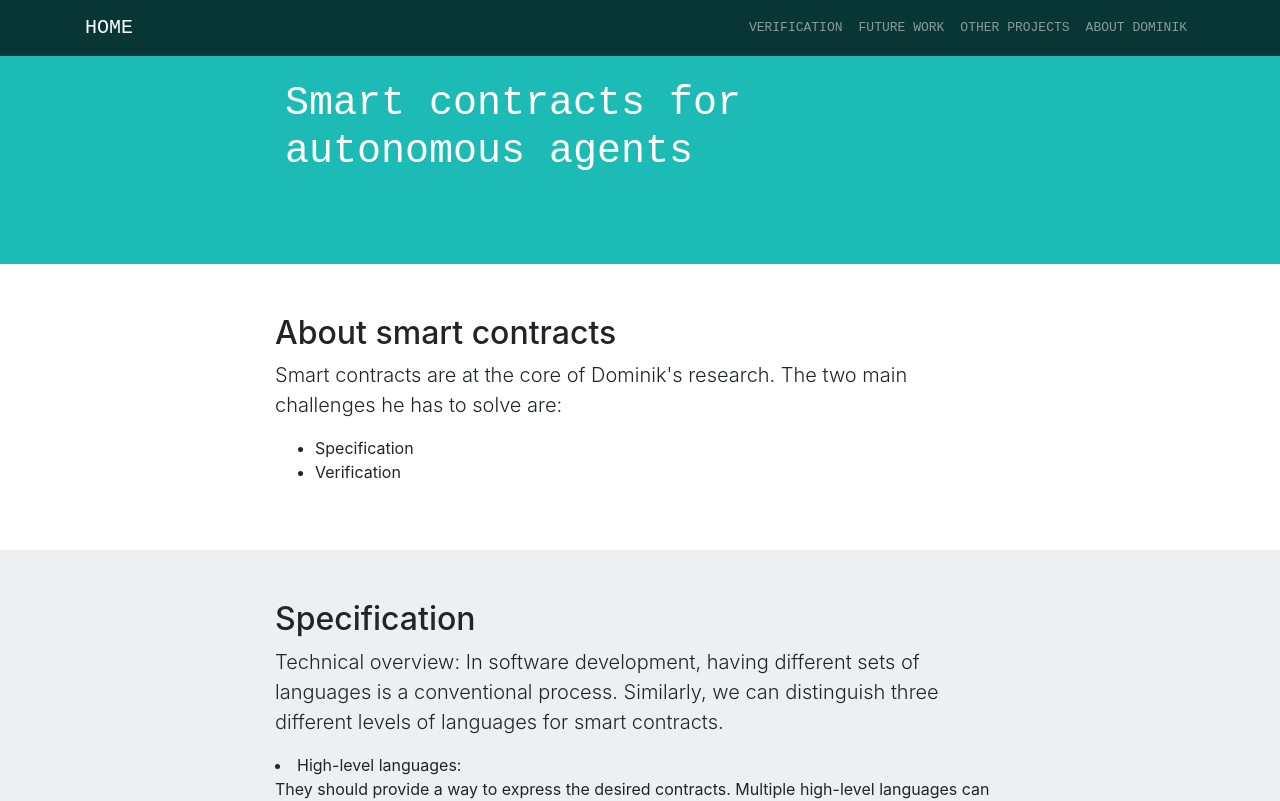
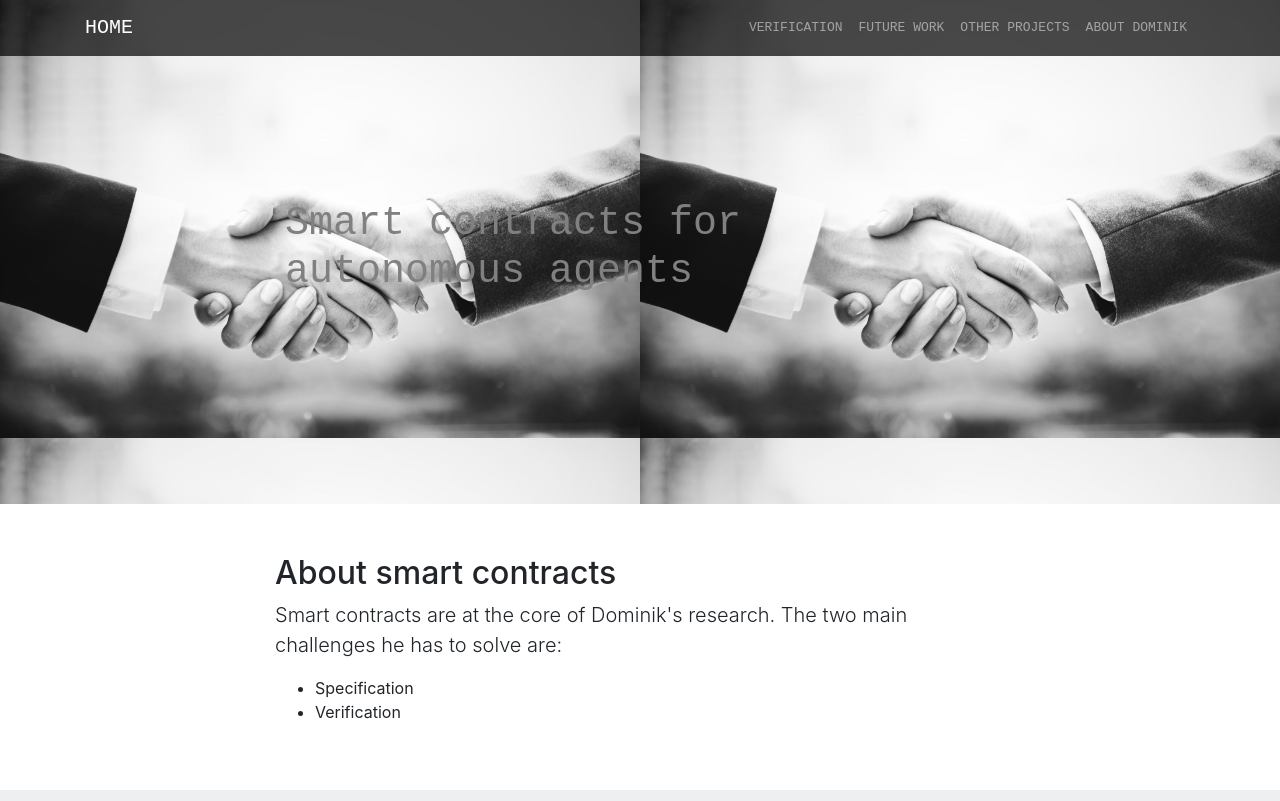
Before and after one commit to cottand/SmartContractsWebDev, a plain HTML site: page verification.html in a window 1280 px wide. Shown: the top 801 px of the page. Drawn offline with Linux system fonts and the light colour scheme.

Commit message:
add picture

```diff
--- a/css/custom-styles.css
+++ b/css/custom-styles.css
@@ -67,6 +67,22 @@ section {
 
 }
 
+.verification-style-text-white-header2{
+
+    background-color: #353dbb;
+    background-image: url("../pics/contracts.jpeg");
+    background-size: 50%;
+    width: 100%;
+    margin-right: 20px;
+    image-rendering: smooth;
+    position: relative;
+
+}
+
+.color{
+  color: gray;
+}
+
 .about-style {
     background-color: #c78a40;
     text-align: left;
--- a/verification.html
+++ b/verification.html
@@ -54,11 +54,11 @@
     </div>
 </nav>
 
-<header class="verification-style text-white header2">   <!--was bg-primary-->
+<header class="verification-style-text-white-header2">   <!--was bg-primary-->
     <div class="container">
         <div class="row">
             <div class="container col-lg-8 mx-auto padded-left">
-                <h1 style="text-align: left; margin-left: 10px" class="padded-abit">Smart contracts for
+                <h1 class="color" style="text-align: left; margin-left: 10px" class="padded-abit">Smart contracts for
                 autonomous agents</h1>
             </div>
         </div>
```
Also changed, not shown: pics/contracts.jpeg (added).
